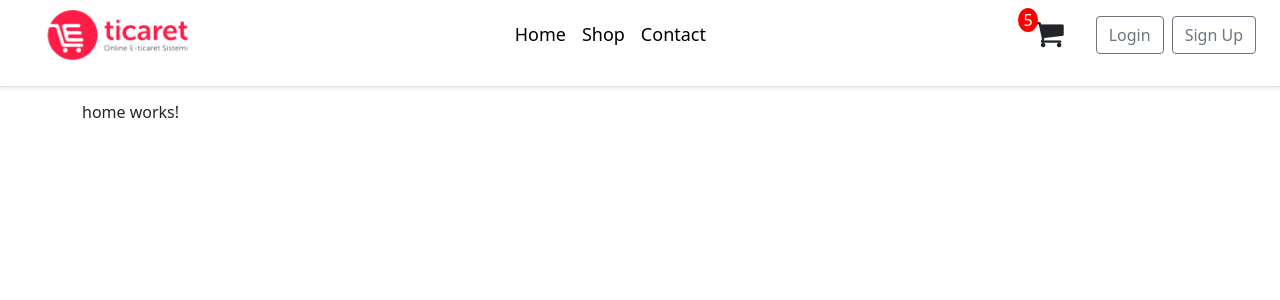
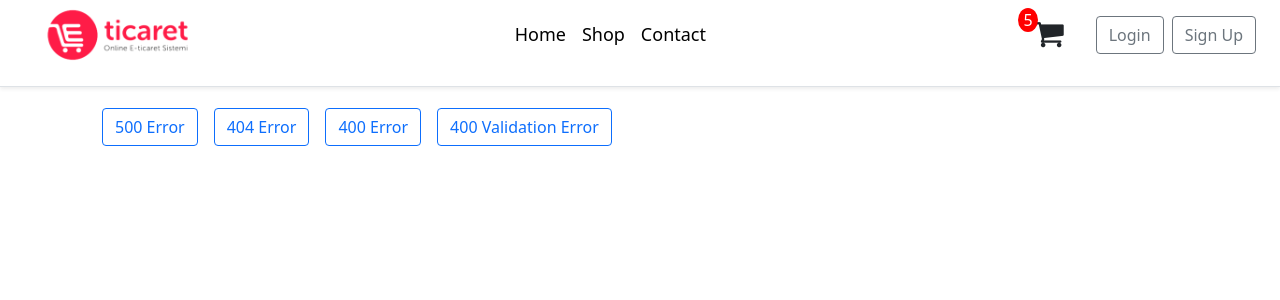
Before and after one commit to dogusakkas/AngularE-Commerce, an Angular app in the folder client/: page /test-error in a window 1280 px wide. Before the commit this address led to /. Shown: the top 300 px of the page. Built offline with nearby package versions, Linux system fonts and the light colour scheme.

Commit message:
hata gösterim işlemi tamamlandı.

```diff
--- a/client/angular.json
+++ b/client/angular.json
@@ -30,6 +30,7 @@
                             "./node_modules/ngx-bootstrap/datepicker/bs-datepicker.css",
                             "./node_modules/bootstrap/dist/css/bootstrap.min.css",
                             "./node_modules/font-awesome/css/font-awesome.min.css",
+                            "./node_modules/ngx-toastr/toastr.css",
                             "src/styles.css"
                         ],
                         "scripts": []
--- a/client/package.json
+++ b/client/package.json
@@ -21,6 +21,7 @@
     "bootstrap": "^5.1.3",
     "font-awesome": "^4.7.0",
     "ngx-bootstrap": "^8.0.0",
+    "ngx-toastr": "^14.3.0",
     "rxjs": "~7.5.0",
     "tslib": "^2.3.0",
     "zone.js": "~0.11.4"
--- a/client/src/app/app-routing.module.ts
+++ b/client/src/app/app-routing.module.ts
@@ -2,12 +2,14 @@ import { NgModule } from '@angular/core';
 import { RouterModule, Routes } from '@angular/router';
 import { NotFoundComponent } from './core/not-found/not-found.component';
 import { ServerErrorComponent } from './core/server-error/server-error.component';
+import { TestErrorComponent } from './core/test-error/test-error.component';
 import { HomeComponent } from './home/home.component';
 import { ProductDetailsComponent } from './shop/product-details/product-details.component';
 import { ShopComponent } from './shop/shop.component';
 
 const routes: Routes = [
   {path:'',component:HomeComponent},
+  {path:'test-error',component:TestErrorComponent},
   {path:'server-error',component:ServerErrorComponent},
   {path:'not-found',component:NotFoundComponent},
   {path:'shop',component:ShopComponent},
--- a/client/src/app/core/core.module.ts
+++ b/client/src/app/core/core.module.ts
@@ -4,14 +4,20 @@ import { NavBarComponent } from './nav-bar/nav-bar.component';
 import { RouterModule } from '@angular/router';
 import { NotFoundComponent } from './not-found/not-found.component';
 import { ServerErrorComponent } from './server-error/server-error.component';
+import { TestErrorComponent } from './test-error/test-error.component';
+import { ToastrModule } from 'ngx-toastr';
 
 
 
 @NgModule({
-  declarations: [NavBarComponent, NotFoundComponent, ServerErrorComponent],
+  declarations: [NavBarComponent, NotFoundComponent, ServerErrorComponent, TestErrorComponent],
   imports: [
     CommonModule,
-    RouterModule
+    RouterModule,
+    ToastrModule.forRoot({
+      positionClass: 'toastr-bottom-right',
+      preventDuplicates: true
+    })
   ],
   exports:[NavBarComponent]
 })
--- a/client/src/app/core/interceptors/error.interceptor.ts
+++ b/client/src/app/core/interceptors/error.interceptor.ts
@@ -1,21 +1,33 @@
 import { HttpEvent, HttpHandler, HttpInterceptor, HttpRequest } from "@angular/common/http";
 import { Injectable } from "@angular/core";
-import { Router } from "@angular/router";
+import { Router, RouterLink } from "@angular/router";
+import { ToastrService } from "ngx-toastr";
 import { catchError, Observable, throwError } from "rxjs";
 
 @Injectable()
 export class ErrorInterceptor implements HttpInterceptor{
 
-constructor(private router: Router){}
+constructor(private router: Router, private toastr :ToastrService){}
 
     intercept(req: HttpRequest<any>, next: HttpHandler): Observable<HttpEvent<any>> {
         return next.handle(req).pipe(
             catchError(error =>{
                 if(error){
-                    if(error === 404){
+                    if(error.status === 400){
+                        if(error.error.errors){
+                            throw error.error;
+                        }
+                        else{
+                            this.toastr.error(error.error.message,error.error.statuscode);
+                        }
+                    }
+                    if(error.status === 401){
+                        this.toastr.error(error.error.message,error.error.statuscode);
+                    }
+                    if(error.status === 404){
                         this.router.navigateByUrl('/not-found');
                     }
-                    if(error === 500){
+                    if(error.status === 500){
                         this.router.navigateByUrl('/server-error');
                     }
                 }
--- /dev/null
+++ b/client/src/app/core/test-error/test-error.component.html
@@ -0,0 +1,9 @@
+<div class="container mt-5">
+    <button (click)="get500Error()" class="btn btn-outline-primary m-lg-2">500 Error</button>
+    <button (click)="get404Error()" class="btn btn-outline-primary m-lg-2">404 Error</button>
+    <button (click)="get400Error()" class="btn btn-outline-primary m-lg-2">400 Error</button>
+    <button (click)="get400ValidationError()" class="btn btn-outline-primary m-lg-2">400 Validation Error</button>
+    <div class="row mt-5" *ngIf="validationError">
+        <p>{{validationError}}</p>
+    </div>
+</div>
--- /dev/null
+++ b/client/src/app/core/test-error/test-error.component.ts
@@ -0,0 +1,52 @@
+import { HttpClient } from '@angular/common/http';
+import { Component, OnInit } from '@angular/core';
+
+@Component({
+  selector: 'app-test-error',
+  templateUrl: './test-error.component.html',
+  styleUrls: ['./test-error.component.css']
+})
+export class TestErrorComponent implements OnInit {
+
+  baseUrl = "environment.apiUrl";
+  validationError: any;
+  constructor(private http:HttpClient) { }
+
+  ngOnInit(): void {
+  }
+
+  get400Error(){
+    this.http.get(this.baseUrl + 'buggy/servererror').subscribe(response =>{
+      console.log(response)
+    },error =>{
+      console.log(error);
+    });
+  }
+
+  get400ValidationError(){
+    this.http.get(this.baseUrl + 'products/fortytwo').subscribe(response =>{
+      console.log(response)
+    },error =>{
+      console.log(error);
+      this.validationError = error.errors.id;
+    });
+  }
+
+  get404Error(){
+    this.http.get(this.baseUrl + 'buggy/badrequest').subscribe(response =>{
+      console.log(response)
+    },error =>{
+      console.log(error);
+    });
+  }
+
+  get500Error(){
+    this.http.get(this.baseUrl + 'buggy/servererror').subscribe(response =>{
+      console.log(response)
+    },error =>{
+      console.log(error);
+    });
+  }
+
+
+}
--- a/client/src/environments/environment.ts
+++ b/client/src/environments/environment.ts
@@ -3,7 +3,8 @@
 // The list of file replacements can be found in `angular.json`.
 
 export const environment = {
-  production: false
+  production: false,
+  apiUrl:'https://localhost:44396/api/'
 };
 
 /*
```
Also changed, not shown: client/src/app/core/test-error/test-error.component.css (added), 1 other file (tests, documents, lock files or other folders).
